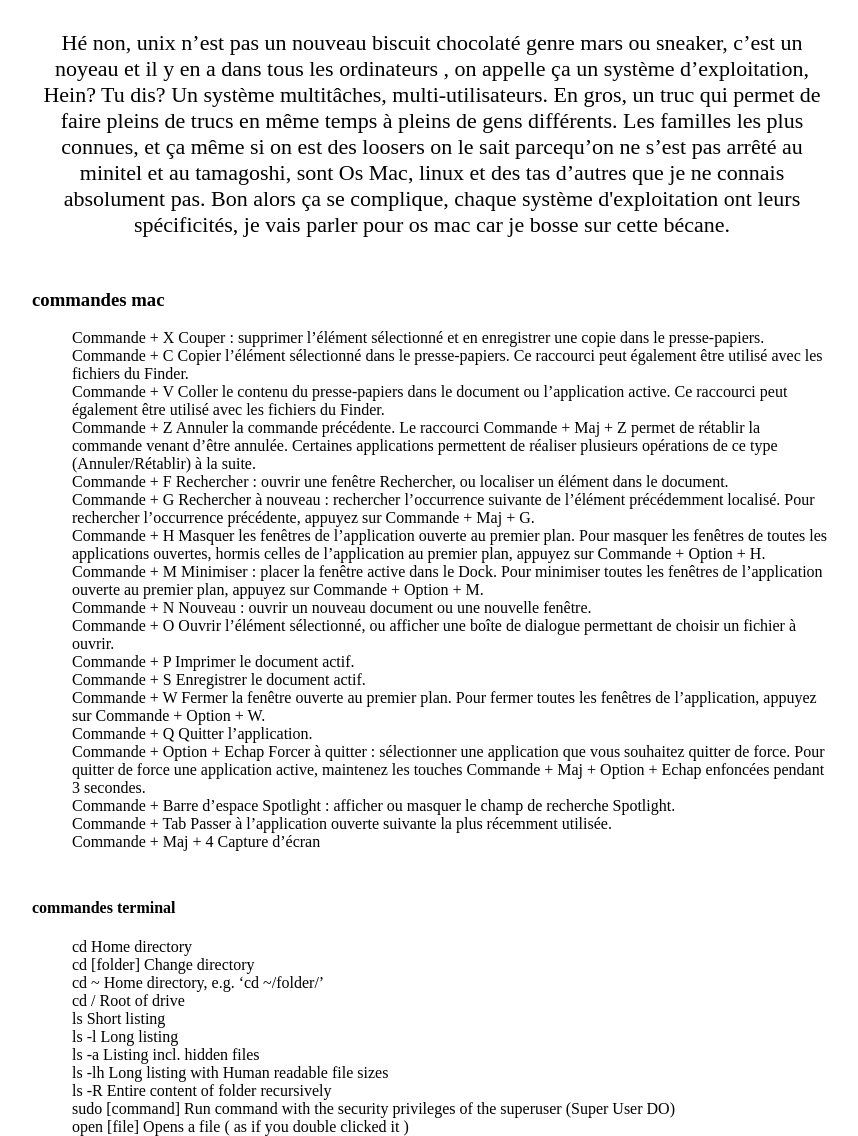
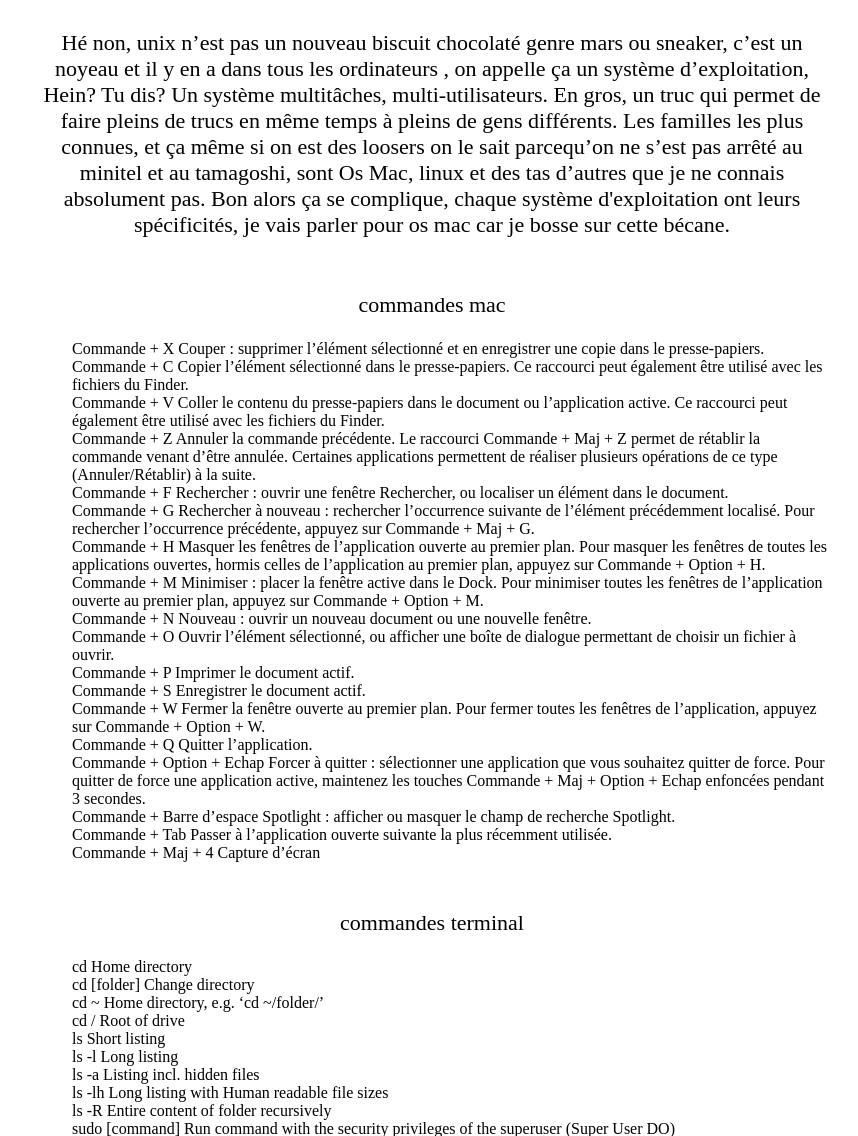
Before and after one commit to JulieRouet/05-projet-unix, a plain HTML site: page index.html in a window 1280 px wide. Shown: the part 77-1213 px from the top of the page, without its empty margins (208-1066 px from the left). Drawn offline with Linux system fonts and the light colour scheme.

Commit message:
W3c correction 02

```diff
--- a/index.html
+++ b/index.html
@@ -18,7 +18,7 @@
       </p>
     </section>
     <section>
-      <h3>commandes mac </h3>
+      <p>commandes mac </p>
       <ul>
         <li>Commande + X	Couper : supprimer l’élément sélectionné et en enregistrer une copie dans le presse-papiers.</li>
         <li>Commande + C	Copier l’élément sélectionné dans le presse-papiers. Ce raccourci peut également être utilisé avec les fichiers du Finder.</li>
@@ -41,7 +41,7 @@
       </ul>
     </section>
     <section>
-      <h4>commandes terminal</h4>
+      <p>commandes terminal</p>
         <ul>
           <li>cd	Home directory</li>
           <li>cd [folder]	Change directory</li>
```
